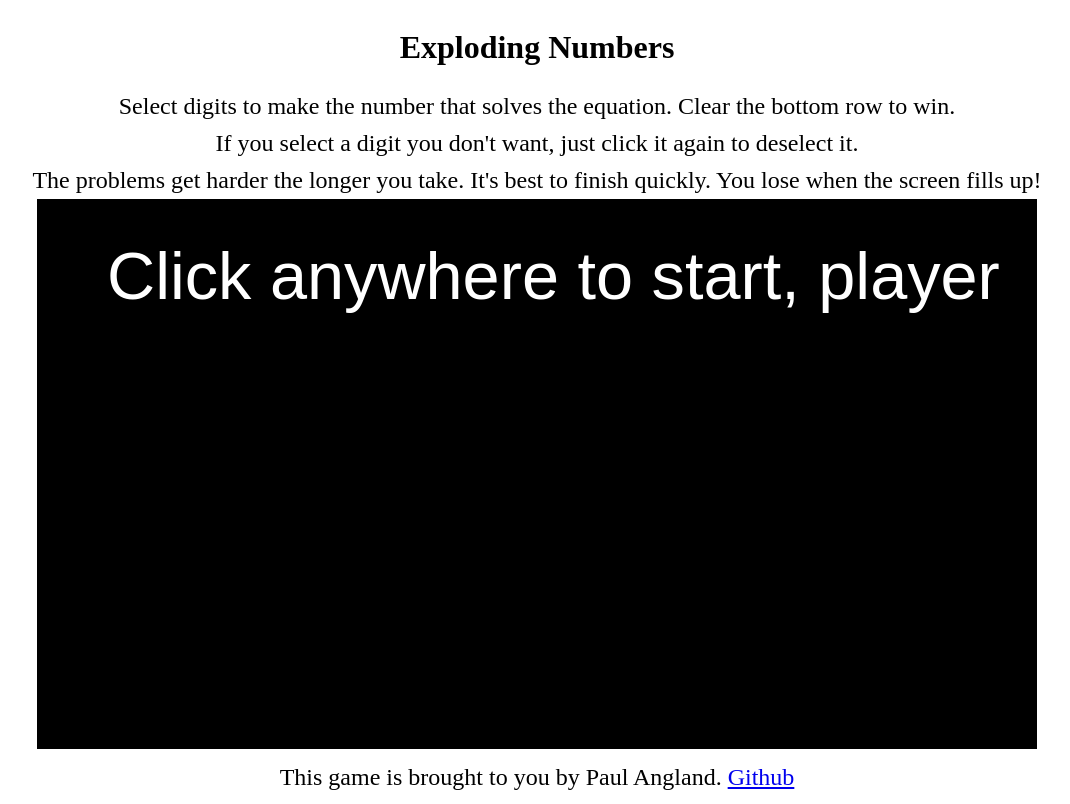
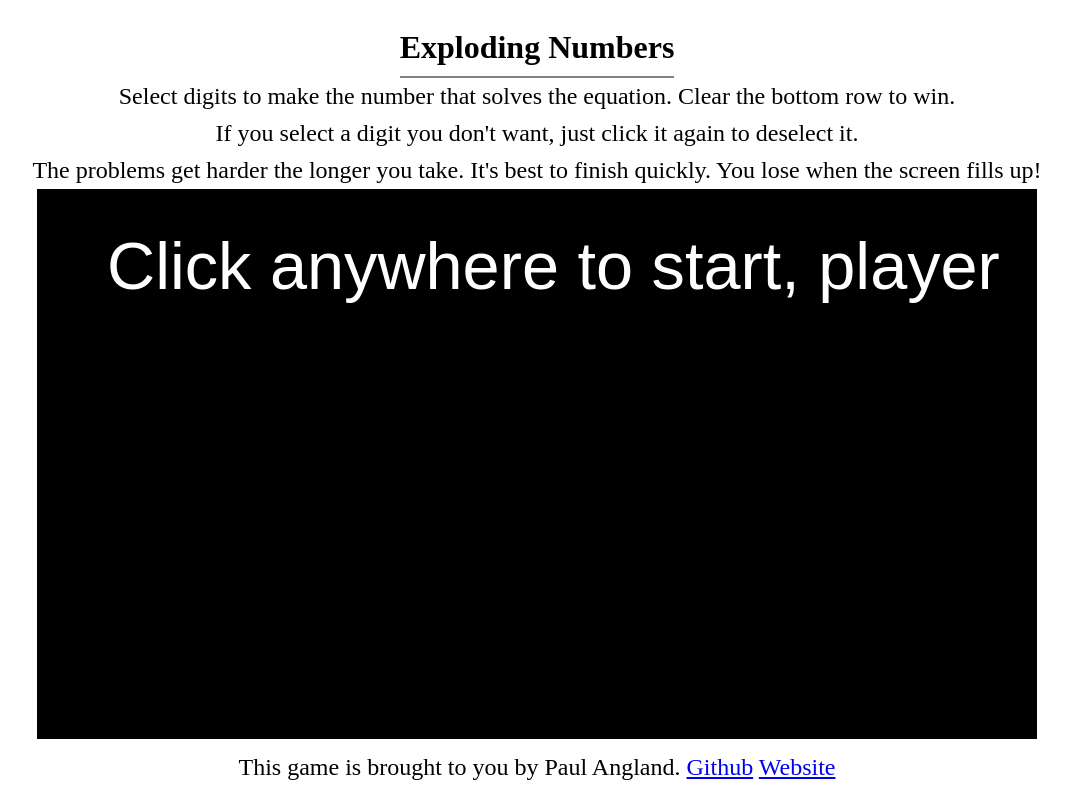
Before and after one commit to pangland/Exploding-Numbers, a website: page index.html in a window 1280 px wide. Shown: the whole page, without its empty margins (103-1173 px from the left). Drawn offline with Linux system fonts and the light colour scheme.

Commit message:
Made an UNDERLINE and included website link

```diff
--- a/assets/stylesheet.css
+++ b/assets/stylesheet.css
@@ -4,6 +4,12 @@ canvas {
   /*margin-left: auto;
   margin-right: auto;*/
   margin: 0 auto;
+}
+
+h1 {
+  border-bottom: 2px solid gray;
+  padding-bottom: 10px;
+  margin-bottom: 0px;
 }
 
 .MORE-FLEX {
--- a/index.html
+++ b/index.html
@@ -24,6 +24,7 @@
     <div class="message-class">
       <span> This game is brought to you by Paul Angland.
         <a href='https://github.com/pangland/Exploding-Numbers'> Github</a>
+        <a href="https://pangland.github.io/"> Website</a>
       </span>
     </div>
   </body>
```
